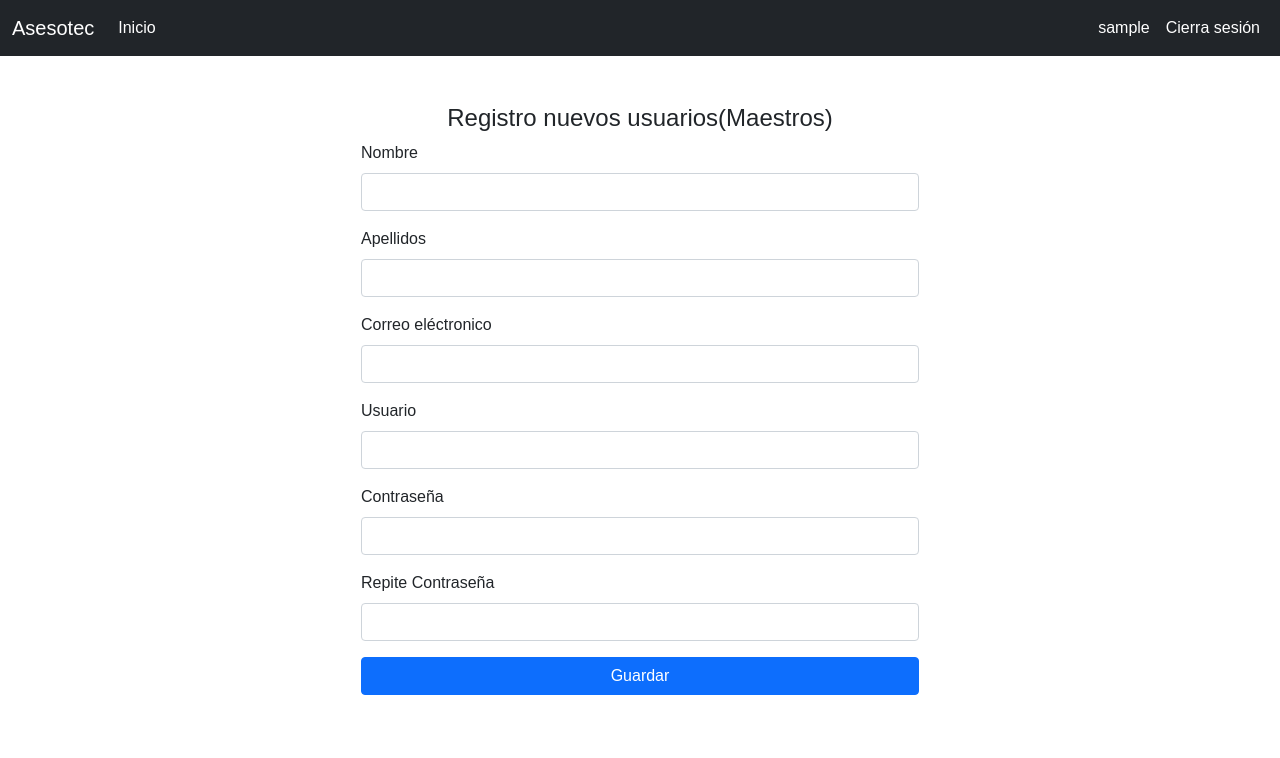
After one commit to vidaencodigo/assotec-project, a PHP site: template view/usuarios/nuevo_maestro.php in a window 1280 px wide. The commit adds this page. Shown: the top 758 px of the page. Run offline with PHP 8.4, Linux system fonts and the light colour scheme; the template is opened without the code that fills it, so the values that code supplies are empty; the visitor is signed in with stand-in values (Sample User, id 1).

Commit message:
elimina usuarios y registra maestros

```diff
--- a/controller/login_controller.php
+++ b/controller/login_controller.php
@@ -50,6 +50,8 @@ class LoginController
             if ($usuarioexist) {
 
                 if (password_verify($password,  $usuarioexist->password)) {
+
+                    if ($usuarioexist->status == "active") :
                         // sessiones con valor
                         $_SESSION['session'] = true;
                         $_SESSION["username"] = $usuarioexist->user;
@@ -57,6 +59,9 @@ class LoginController
                         $_SESSION["rol"] = $usuarioexist->user_type;
 
                         header("Location: index.php?controller=index&action=index");
+                    else:
+                        header("Location: index.php?controller=login&action=index&msg=usrerr");
+                    endif;
                 } else {
                     header("Location: index.php?controller=login&action=index&msg=pwderr");
                 }
--- a/view/inicio/index.php
+++ b/view/inicio/index.php
@@ -36,6 +36,11 @@
                     </li>
 
                     <?php if (isset($_SESSION['session'])) : ?>
+                        <?php if ($_SESSION['rol'] == "administrador") : ?>
+                            <li class="nav-item">
+                                <a class="nav-link active" aria-current="page" href="index.php?controller=users&action=nuevo_maestro_view">Registrar maestros</a>
+                            </li>
+                        <?php endif; ?>
                         <?php if ($_SESSION['rol'] == "maestro") : ?>
                             <li class="nav-item">
                                 <a class="nav-link active" aria-current="page" href="#">Agenda</a>
--- a/view/login/login.php
+++ b/view/login/login.php
@@ -74,6 +74,12 @@
                                 Credenciales invalidas, vuelve a intentar
                             </div>
                         <?php endif; ?>
+
+                        <?php if ($_REQUEST['msg'] == "usrerr") : ?>
+                            <div class="alert alert-danger" role="alert">
+                                Usuario dado de baja, para reactivar comunicate con un administrador
+                            </div>
+                        <?php endif; ?>
                     <?php endif; ?>
                 </div>
             </form>
--- /dev/null
+++ b/view/usuarios/nuevo_maestro.php
@@ -0,0 +1,149 @@
+<!DOCTYPE html>
+<html lang="en">
+
+<head>
+    <meta charset="UTF-8">
+    <meta http-equiv="X-UA-Compatible" content="IE=edge">
+    <meta name="viewport" content="width=device-width, initial-scale=1.0">
+    <title>Asesotec</title>
+
+    <link rel="stylesheet" href="libs/bootstrap/css/bootstrap.css">
+    <link rel="stylesheet" href="assets/css/fonts.css">
+    <style>
+        h1 {
+            font-size: 52px;
+        }
+
+        .action p {
+            color: #737373;
+            font-size: 30px;
+        }
+    </style>
+</head>
+
+<body>
+    <nav class="navbar navbar-expand-lg navbar-dark bg-dark ">
+        <div class="container-fluid">
+            <a class="navbar-brand" href="#">Asesotec</a>
+            <button class="navbar-toggler" type="button" data-bs-toggle="collapse" data-bs-target="#navbarSupportedContent" aria-controls="navbarSupportedContent" aria-expanded="false" aria-label="Toggle navigation">
+                <span class="navbar-toggler-icon"></span>
+            </button>
+            <div class="collapse navbar-collapse" id="navbarSupportedContent">
+                <ul class="navbar-nav me-auto mb-2 mb-lg-0">
+
+                    <li class="nav-item">
+                        <a class="nav-link active" aria-current="page" href="index.php">Inicio</a>
+                    </li>
+
+
+                </ul>
+                <div class="d-flex">
+                    <ul class="navbar-nav me-auto mb-2 mb-lg-0">
+                        <li class="nav-item">
+                            <a class="nav-link active" aria-current="page" href="index.php?controller=users&action=profile"><?= $_SESSION['username'] ?></a>
+
+                        </li>
+                        <li class="nav-item">
+                            <a class="nav-link active" aria-current="page" href="index.php?controller=login&action=logout">Cierra sesión</a>
+                        </li>
+                    </ul>
+                </div>
+
+
+            </div>
+        </div>
+    </nav>
+
+    <div class="container">
+        <section class="action py-5">
+            <h4 class="text-center">Registro nuevos usuarios(Maestros)</h4>
+            <div class="d-grid gap-2 col-6 mx-auto">
+
+                <form method="post" action="index.php?controller=users&action=save_maestro" class="needs-validation" novalidate>
+
+                    <input type="hidden" name="token" value="<?= $_SESSION['token'] ?? '' ?>">
+
+                    <div class="mb-3">
+                        <label for="name" class="form-label">Nombre</label>
+                        <input type="text" class="form-control" name="name" id="name" required>
+                        <div class="invalid-feedback">
+                            Nombre requerido
+                        </div>
+                    </div>
+                    <div class="mb-3">
+                        <label for="lastname" class="form-label">Apellidos</label>
+                        <input type="text" class="form-control" name="lastname" id="lastname" required>
+                        <div class="invalid-feedback">
+                            Apellido(s) requerido
+                        </div>
+                    </div>
+
+                    <div class="mb-3">
+                        <label for="email" class="form-label">Correo eléctronico</label>
+                        <input type="mail" class="form-control" name="mail" id="mail" required>
+                        <div class="invalid-feedback">
+                            Correo requerido
+                        </div>
+                    </div>
+
+                    <div class="mb-3">
+                        <label for="username" class="form-label">Usuario</label>
+                        <input type="text" class="form-control" name="username" id="username" required>
+                        <div class="invalid-feedback">
+                            Nombre de usuario requerido
+                        </div>
+                    </div>
+
+                    <div class="mb-3">
+                        <label for="password" class="form-label">Contraseña</label>
+                        <input type="password" class="form-control" name="password" id="password" required>
+                        <div class="invalid-feedback">
+                            Contraseña requerido
+                        </div>
+                    </div>
+
+                    <div class="mb-3">
+                        <label for="password" class="form-label">Repite Contraseña</label>
+                        <input type="password" class="form-control" name="r_password" id="r_password" required>
+                        <div class="invalid-feedback">
+                            Repite Contraseña requerido
+                        </div>
+                    </div>
+
+                    <div class="center__items">
+                        <button type="submit" style="width:100%" class="btn btn-max-width btn-primary">Guardar</button>
+                    </div>
+
+                    <div class="errors py-2">
+                        <?php if (isset($_REQUEST['msg'])) : ?>
+                            <?php if ($_REQUEST['msg'] == "success") : ?>
+                                <div class="alert alert-success" role="alert">
+                                    Usuario guardado
+                                </div>
+                            <?php endif; ?>
+
+                            <?php if ($_REQUEST['msg'] == "usrerr") : ?>
+                                <div class="alert alert-warning" role="alert">
+                                    Usuario/mail ya registrado
+                                </div>
+                            <?php endif; ?>
+
+                            <?php if ($_REQUEST['msg'] == "pwderr") : ?>
+                                <div class="alert alert-danger" role="alert">
+                                    Contraseñas no coinciden vuelve a intentar
+                                </div>
+                            <?php endif; ?>
+                        <?php endif; ?>
+                    </div>
+                </form>
+            </div>
+        </section>
+
+
+
+    </div>
+    <script src="libs/bootstrap/js/bootstrap.bundle.min.js"></script>
+    <script src="assets/js/form_validate.js"></script>
+</body>
+
+</html>
```
Also changed, not shown: controller/users_controller.php (+107 -0 lines), model/users.php (+17 -1 lines), view/usuarios/modal_delete.php (added, +24 -0 lines), view/usuarios/profile.php (+6 -3 lines). Lines whose indentation alone changed are shown as unchanged.
